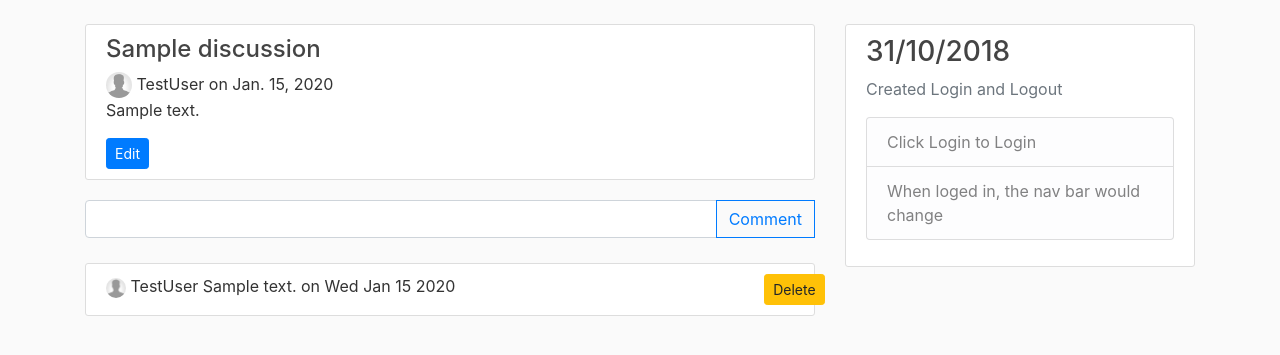
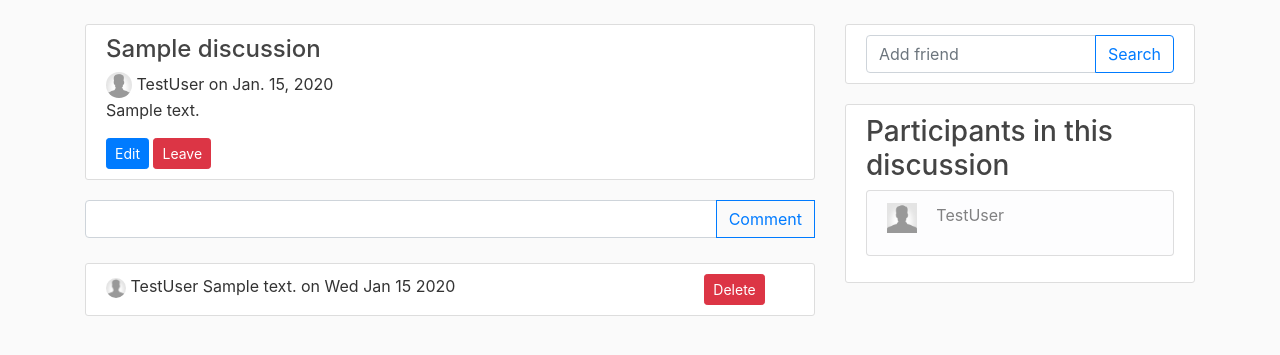
Before and after one commit to DK-Nguyen/django-social-network, a Django app: page /discussions/1/ in a window 1280 px wide. Shown: the part 56-411 px from the top of the page. Run offline with Django 3.2, Linux system fonts and the light colour scheme; a user stored in the database is signed in; data comes from the database, SQL or seed files in the repository; tables that the repository leaves empty hold one stand-in row (values such as "Sample post"); data that the repository does not hold is empty; some libraries are stand-ins or nearby versions.

Commit message:
Invite participant and leave discussions

```diff
--- a/discussion/forms.py
+++ b/discussion/forms.py
@@ -3,15 +3,10 @@ from .models import *
 from django.core.exceptions import ValidationError
 
 
-FRIENDS_LIST = ["Erkki Esimerkki", "Kalle Kaveri", "Jonne Jonnela", "Yrjo Ystava"]
-
-
 class DiscussionCreationForm(forms.Form):
     title = forms.CharField(required=True, max_length=150, label="Discussion title")
     description = forms.CharField(required=False, label='Discussion description')
-    # participants = forms.MultipleChoiceField(choices=FRIENDS_LIST)
     owner = "Owner"
-    # participants.append(owner)
 
     def clean(self):
         super(forms.Form, self).clean()
@@ -32,6 +27,7 @@ class DiscussionUpdateForm(forms.ModelForm):
         model = Discussion
         fields = ['title', 'description']
 
+
 class DiscussionCommentForm(forms.ModelForm):
     content = forms.CharField(required=True)
 
--- a/discussion/urls.py
+++ b/discussion/urls.py
@@ -8,5 +8,7 @@ urlpatterns = [
     path('discussions/<int:discussion_id>/edit/', discussion_view.edit_discussion, name='edit_discussion'),
     path('discussions/<int:discussion_id>/comments/new', discussion_view.post_comments, name='new_comment'),
     path('discussions/<int:discussion_id>/comments/', discussion_view.get_comments, name='fetch_comments'),
-    path('discussions/<int:discussion_id>/comments/<int:comment_id>/', discussion_view.delete_comment, name="delete_comments")
+    path('discussions/<int:discussion_id>/comments/<int:comment_id>/', discussion_view.delete_comment, name="delete_comments"),
+    path('discussions/<int:discussion_id>/participants/new/<int:friend_id>/', discussion_view.invite_participant, name="invite_participant"),
+    path('discussions/<int:discussion_id>/leave', discussion_view.leave_discussion, name="leave_discussion")
 ]
--- a/discussion/views.py
+++ b/discussion/views.py
@@ -4,6 +4,7 @@ from django.http import JsonResponse, Http404, HttpResponse, HttpResponseBadRequ
 from .forms import DiscussionCreationForm, DiscussionUpdateForm, DiscussionCommentForm
 from django.contrib.auth.decorators import login_required
 from django.views.decorators.http import require_http_methods
+from users.models import SiteUser
 
 from .models import *
 
@@ -86,6 +87,38 @@ def discussion(request, discussion_id):
 
 
 @login_required
+@require_http_methods(["POST"])
+def invite_participant(request, discussion_id, friend_id):
+    try:
+        friend = SiteUser.objects.get(id=friend_id)
+        discussion = Discussion.objects.get(id=discussion_id)
+        new_participant = DiscussionParticipant(participant=friend, discussion=discussion)
+        new_participant.save()
+        return redirect(discussion.get_absolute_url())
+    except SiteUser.DoesNotExist:
+        return Http404('Friend not found')
+    except Discussion.DoesNotExist:
+        return Http404('Discussion not found')
+    return HttpResponse('OK')
+
+
+@login_required
+def leave_discussion(request, discussion_id):
+    try:
+        discussion = Discussion.objects.get(id=discussion_id)
+        participant = DiscussionParticipant.objects.get(participant=request.user, discussion=discussion)
+        if (participant.discussion != discussion):
+            return HttpResponseBadRequest('Participant is not in this discussion!')
+        participant.delete()
+        return redirect('/discussions')
+    except SiteUser.DoesNotExist:
+        return Http404('Friend not found')
+    except DiscussionParticipant.DoesNotExist:
+        return Http404('Participant not found')
+    return HttpResponse('OK')
+
+
+@login_required
 @require_http_methods(["GET"])
 def get_comments(request, discussion_id):
     try:
@@ -100,7 +133,8 @@ def get_comments(request, discussion_id):
                 'commenter': {
                     'name': comment.commenter.name(),
                     'profile_picture': comment.commenter.profile_picture.url
-                }
+                },
+                'can_delete': comment.commenter == request.user or request.user == current_discussion.owner
             })
         return JsonResponse({'comments': response})
     except Discussion.DoesNotExist:
--- a/friends/urls.py
+++ b/friends/urls.py
@@ -6,5 +6,5 @@ urlpatterns = [
     path('friend-request/cancel/<int:id>/', friends_views.cancel_friend_request, name='cancel_request'),
     path('friend-request/accept/<int:id>/', friends_views.accept_friend_request, name='accept_request'),
     path('friend-request/delete/<int:id>/', friends_views.delete_friend_request, name='delete_request'),
-
+    path('search', friends_views.search_friend, name="search_friend"),
 ]
--- /dev/null
+++ b/static/searchFriend.js
@@ -0,0 +1,9 @@
+function performFriendSearch(searchQuery, callback) {
+    $.get('/friends/search?query=' + searchQuery)
+        .done(function searchFriendSuccess(data) {
+            callback(null, data.data)
+        })
+        .fail(function seachFriendFailed(error) {
+            callback(error, null)
+        })
+}
--- a/templates/base.html
+++ b/templates/base.html
@@ -15,6 +15,7 @@
     <script src="https://code.jquery.com/jquery-3.2.1.min.js" crossorigin="anonymous"></script>
 
     <script src="{% static "getCookie.js" %}"></script>
+    <script src="{% static "searchFriend.js" %}"></script>
 
     {% if title %}
         <title>Django Social Network - {{ title }}</title>
@@ -64,19 +65,13 @@
         </div>
         <div class="col-md-4">
             {% block actions %}{% endblock %}
-          <div class="content-section">
-            <h3>31/10/2018</h3>
-            <p class='text-muted'>Created Login and Logout
-              <ul class="list-group">
-                <li class="list-group-item list-group-item-light">Click Login to Login</li>
-                <li class="list-group-item list-group-item-light">When loged in, the nav bar would change</li>
-              </ul>
-            </p>
+            {% block content2 %}{% endblock %}
           </div>
         </div>
       </div>
     </main>
-
+    {% block custom_js %}
+    {% endblock %}
     <!-- Optional JavaScript -->
     <!-- Popper.js, then Bootstrap JS -->
 
--- a/templates/discussion/discussion_details.html
+++ b/templates/discussion/discussion_details.html
@@ -22,6 +22,11 @@
                         Edit
                     </a>
                 {% endif %}
+                {%  if is_participating %}
+                    <a class="btn btn-danger btn-sm" href="{% url 'leave_discussion' discussion_id=discussion.id %}">
+                        Leave
+                    </a>
+                {% endif %}
             </div>
         </div>
     </div>
@@ -38,6 +43,44 @@
     </div>
     <div id="comments"></div>
 
+{% endblock content %}
+{% block actions %}
+    <div class="content-section">
+
+        <div class="input-group">
+            <input id="search-friend" type="text" class="form-control" aria-label="search friend field"
+                   placeholder="Add friend"/>
+            <div class="input-group-append">
+                    <button onclick="handleSearchFriend()" type="button" class="btn btn-outline-primary">Search</button>
+                </div>
+        </div>
+        <ul class="list-group" id="search-friend-result">
+
+        </ul>
+    </div>
+{% endblock %}
+{% block content2 %}
+    <div class="content-section">
+        <h3>Participants in this discussion</h3>
+        {#        <p class='text-muted'>Created Login and Logout#}
+        <ul class="list-group">
+            {% for participant in participants %}
+                <li class="list-group-item list-group-item-light">
+                    <div class="row">
+                        <div class="col-2">
+                            <img src="{{ participant.participant.profile_picture.url }}" width="30" height="30"/>
+                        </div>
+                        <div class="col">
+                            <p>{{ participant.participant.name }}</p>
+                        </div>
+                    </div>
+                </li>
+            {% endfor %}
+        </ul>
+        </p>
+    </div>
+{% endblock %}
+{% block custom_js %}
     <script type="text/javascript">
         {% autoescape off %}
             function getComments() {
@@ -61,8 +104,8 @@
                     "                    <span> " + comment.content + "</span>\n" +
                     "                    <span>on " + new Date(comment.created_time).toDateString() + "</span>\n" +
                     "                </div>\n" +
-                    "                <div class=\"col-1\">\n" +
-                    "                    <button onclick=\"handleClickDeleteComment(" + comment.id + ")\" class=\"delete-comment btn btn-warning btn-sm\">" +
+                    "                <div class=\"col-2\">\n" +
+                    "                    <button "+ (comment.can_delete ? "" : "hidden") + " onclick=\"handleClickDeleteComment(" + comment.id + ")\" class=\"delete-comment btn btn-danger btn-sm\">" +
                     "                        Delete" +
                     "                    </button>" +
                     "                </div>\n" +
@@ -102,10 +145,54 @@
                     })
             }
 
-            $(document).ready(function () {
+            function handleSearchFriend() {
+                const query = $('#search-friend').val();
+
+                    query.length > 2 && performFriendSearch(
+                        query,
+                        function inviteFriendSearchResponse(err, friends) {
+                            if (err) {
+                                return;
+                            }
+                            $('#search-friend-result').empty();
+                            friends.forEach(function (friend) {
+                                $('#search-friend-result').append(buildSearchResultRow(friend));
+                            });
+                        }
+                    );
+
+            };
+
+            function addFriendAsParticipant(friendid) {
+                jQuery.ajax({
+                    method: 'post',
+                    url: '/discussions/{{ discussion.id }}/participants/new/' + friendid + '/',
+                    headers: {'X-CSRFToken': getCookie('csrftoken')}
+                }).done(function addParticipantSuccess() {
+                    window.reload()
+                })
+            }
+
+            function buildSearchResultRow(friend) {
+                return '<li class="list-group-item list-group-item-light">\n' +
+                    '                    <div class="row">\n' +
+                    '                        <div class="col-2">\n' +
+                    '                            <img src="' + friend.profile_picture + '" width="30" height="30"/>\n' +
+                    '                        </div>\n' +
+                    '                        <div class="col">\n' +
+                    '                            <p>' + friend.name + '</p>\n' +
+                    '                        </div>\n' +
+                    '                        <div class="col-3">' +
+                    '                            <button onclick="addFriendAsParticipant(' + friend.id + ')" class="btn btn-primary btn-sm">Invite</button>' +
+                    '                        </div>' +
+                    '                    </div>\n' +
+                    '                </li>'
+            }
+
+            $(document).ready(function discussionDetailPageReady() {
                 getComments();
-                setInterval(getComments, 7000)
+                setInterval(getComments, 7000);
             });
         {% endautoescape %}
     </script>
-{% endblock content %}
+{% endblock %}
--- a/users/templates/users/friend_profile.html
+++ b/templates/users/friend_profile.html
@@ -1,4 +1,4 @@
-{% extends "users/base.html" %}
+{% extends "base.html" %}
 {% block content %}
     <div class="content-section">
       <div class="media">
--- a/users/templates/users/other_profiles.html
+++ b/templates/users/other_profiles.html
@@ -1,4 +1,4 @@
-{% extends "users/base.html" %}
+{% extends "base.html" %}
 {% block content %}
     <div class="content-section">
       <div class="media">
--- a/users/apps.py
+++ b/users/apps.py
@@ -3,6 +3,3 @@ from django.apps import AppConfig
 
 class UsersConfig(AppConfig):
     name = 'users'
-
-    # def ready(self):
-    #     import users.signals
```
Also changed, not shown: friends/views.py (+20 -0 lines).
